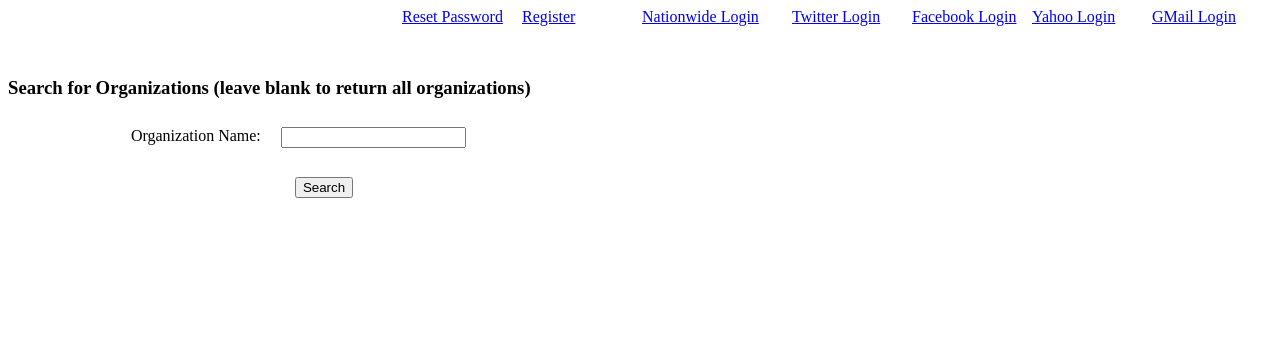
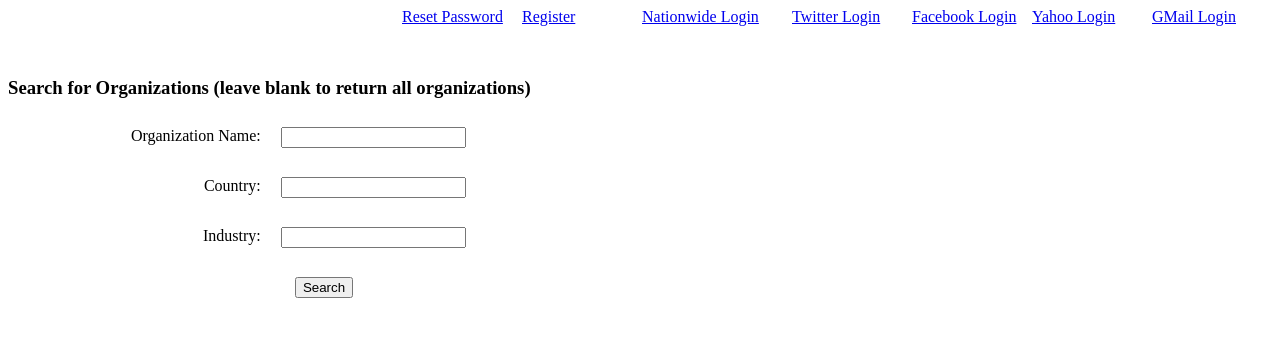
Before and after one commit to innovationhero/nationwidefinance, a Django app: template nationwidefinance/referrals/templates/search_organizations.html in a window 1280 px wide. Shown: the top 337 px of the page. Run offline with Django 3.2, Linux system fonts and the light colour scheme; the template is opened without the code that fills it, so the values that code supplies are empty; some libraries are stand-ins or nearby versions.

Commit message:
added country and industry to organization search

```diff
--- a/nationwidefinance/referrals/templates/search_organizations.html
+++ b/nationwidefinance/referrals/templates/search_organizations.html
@@ -10,7 +10,8 @@
 
 				var aaColumns = [
 					{'sTitle' : 'Organization Name'},
-					{'sTitle' : 'Contact First Name'},
+					{'sTitle' : 'Industry'},
+					{'sTitle' : 'Country'},
 					{'sTitle' : 'Contact Last Name'},
 					{'sTitle' :  'Contact Email'}
 				]
@@ -36,6 +37,14 @@
 		<div style="float:left;width:20%;text-align:right;text-align:right;">Organization Name:</div>
 		<div style="float:left;width:20%;padding-left:20px;"><input type="text" name="business_name"/></div>
 	</div>
+	<div style="width:100%;height:50px;">
+		<div style="float:left;width:20%;text-align:right;text-align:right;">Country:</div>
+		<div style="float:left;width:20%;padding-left:20px;"><input type="text" name="country"/></div>
+	</div>
+	<div style="width:100%;height:50px;">
+		<div style="float:left;width:20%;text-align:right;text-align:right;">Industry:</div>
+		<div style="float:left;width:20%;padding-left:20px;"><input type="text" name="industry"/></div>
+	</div>
 	<div style="width:50%;height:50px;text-align:center;" id="submit_btn">
 		<input type="submit" value="Search"/>
 	</div>
```
Also changed, not shown: nationwidefinance/referrals/views.py (+8 -2 lines).
